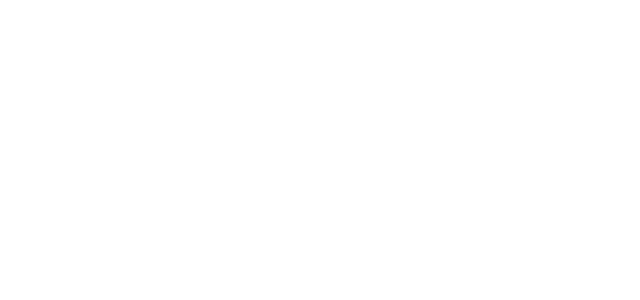
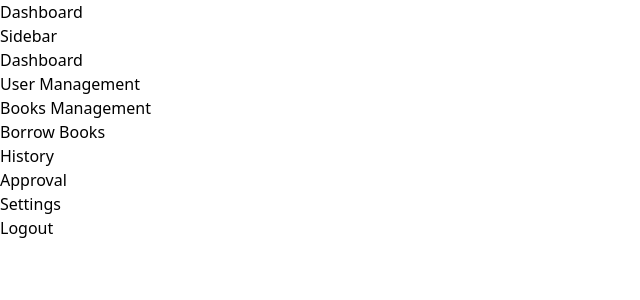
Before and after one commit to Christiannaira/redoo, a React (Vite) app: page /dashboard in a window 1280 px wide. Before the commit this address had no page. Shown: the top 300 px of the page, without its empty margins (0-640 px from the left). Built offline with nearby package versions, Linux system fonts and the light colour scheme.

Commit message:
feat: initializing dashboard & sidebar

```diff
--- a/src/App.jsx
+++ b/src/App.jsx
@@ -1,5 +1,6 @@
 import SignUp from "./components/SigningCredentials/SignUp";
 import SignIn from "./components/SigningCredentials/SignIn";
+import Dashboard from "./components/homepage/sidebar/Dashboard";
 import { BrowserRouter, Routes, Route } from "react-router-dom";
 
 function App() {
@@ -9,23 +10,9 @@ function App() {
             <Routes>
                <Route path="/signup" element={<SignUp />} />
                <Route path="/signin" element={<SignIn />} />
+               <Route path="/dashboard" element={<Dashboard />} />
             </Routes>
          </BrowserRouter>
-
-         {/* <div className="p-5">
-            <h1>Tailwind Practice</h1>
-            <div className="border max-w-[200px] w-full">
-               <h2>Content inside</h2>
-               <input
-                  type="text"
-                  placeholder="Lorem ipsum dolor sit amet consectetur adipisicing elit. Ipsam
-                  ab voluptate facere sint officiis repudiandae debitis enim qui
-                  ullam, consequatur, perferendis alias harum! Labore suscipit
-                  cupiditate numquam totam exercitationem quasi?"
-                  className="max-w-full w-[200px]"
-               />
-            </div>
-         </div> */}
       </div>
    );
 }
--- a/src/components/SigningCredentials/SignIn.jsx
+++ b/src/components/SigningCredentials/SignIn.jsx
@@ -25,7 +25,7 @@ const SignUp = () => {
          password,
       };
 
-      console.log(newEntry);
+      navigator("/dashboard");
    };
 
    return (
@@ -106,7 +106,7 @@ const SignUp = () => {
                className="bg-[#FF6927] hover:bg-[#ff7f45] transition text-white p-3 px-10 text-xl rounded-full max-w-[500px] w-full"
                form="signupForm"
             >
-               Sign Up
+               Sign In
             </button>
          </div>
 
--- a/src/components/homepage/sidebar/Dashboard.jsx
+++ b/src/components/homepage/sidebar/Dashboard.jsx
@@ -0,0 +1,12 @@
+import Sidebar from "./Sidebar";
+
+const Dashboard = () => {
+   return (
+      <div>
+         Dashboard
+         <Sidebar />
+      </div>
+   );
+};
+
+export default Dashboard;
--- a/src/components/homepage/sidebar/Sidebar.jsx
+++ b/src/components/homepage/sidebar/Sidebar.jsx
@@ -0,0 +1,23 @@
+import React from "react";
+
+const Sidebar = () => {
+   return (
+      <div>
+         Sidebar{" "}
+         <div>
+            <ul>
+               <li>Dashboard</li>
+               <li>User Management</li>
+               <li>Books Management</li>
+               <li>Borrow Books</li>
+               <li>History</li>
+               <li>Approval</li>
+               <li>Settings</li>
+               <li>Logout</li>
+            </ul>
+         </div>
+      </div>
+   );
+};
+
+export default Sidebar;
```
